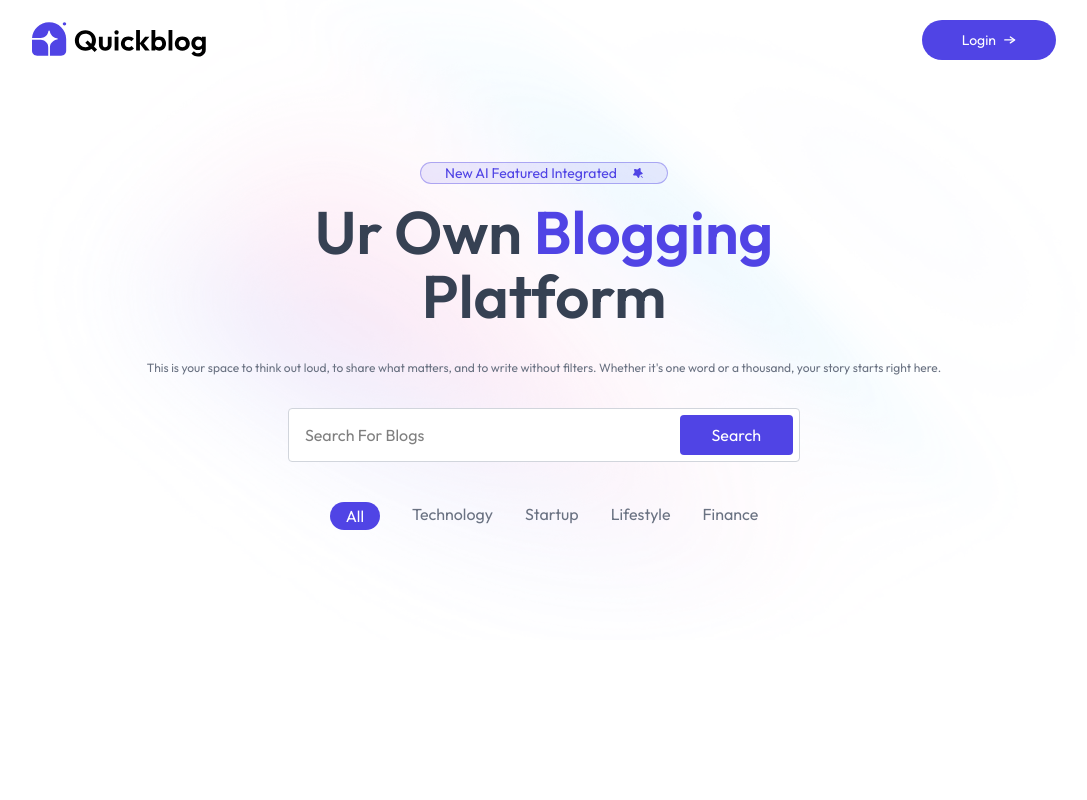
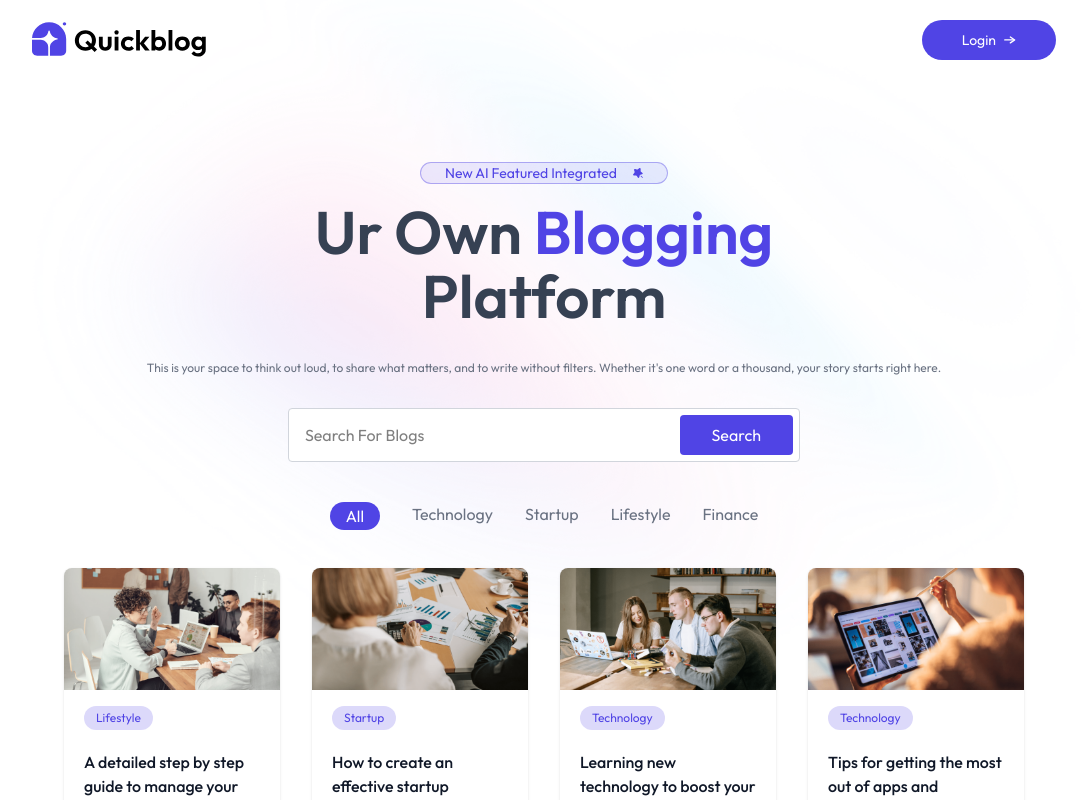
Before and after one commit to dilmithp/ai-powerd-blog, a React (Vite) app: page / in a window 1280 px wide. Both pictures are taken after a click on the button "All". Shown: the top 800 px of the page, without its empty margins (96-1183 px from the left). Built offline with nearby package versions, Linux system fonts and the light colour scheme.

Commit message:
index page done

```diff
--- a/package.json
+++ b/package.json
@@ -11,6 +11,7 @@
   },
   "dependencies": {
     "@tailwindcss/vite": "^4.1.10",
+    "motion": "^12.19.1",
     "react": "^19.1.0",
     "react-dom": "^19.1.0",
     "react-router-dom": "^7.6.2",
--- a/src/App.jsx
+++ b/src/App.jsx
@@ -8,7 +8,7 @@
         <div>
             <Routes>
                 <Route path="/" element={<Home />} />
-                <Route path="/blog" element={<Blog />} />
+                <Route path="/blog/:id" element={<Blog />} />
 
             </Routes>
         </div>
--- /dev/null
+++ b/src/components/BlogCard.jsx
@@ -0,0 +1,18 @@
+import React from 'react'
+import {useNavigate} from "react-router-dom";
+
+const BlogCard = ({blog}) => {
+    const { title, description, image, category, _id } = blog;
+    const navigate = useNavigate();
+    return (
+        <div onClick={()=> navigate(`/blog/${_id}`)} className={'w-full rounded-lg overflow-hidden shadow hover:scale-102 hover:shadow-primary/25 duration-300 cursor-pointer'}>
+            <img className={'aspect-video'} src={image} alt={title}/>
+            <span className={'ml-5 mt-4 px-3 py-1 inline-block bg-primary/20 rounded-full text-primary text-xs'}>{category}</span>
+            <div className={'p-5'}>
+                <h5 className={'mb-2 font-medium text-gray-900'}>{title}</h5>
+                <p className={'mb-3 text-xs text-gray-600'} dangerouslySetInnerHTML={{"__html": description.slice(0,80)}}></p>
+            </div>
+        </div>
+    )
+}
+export default BlogCard
--- a/src/components/Bloglist.jsx
+++ b/src/components/Bloglist.jsx
@@ -1,5 +1,7 @@
 import React, {useState} from 'react'
-import {blogCategories} from "../assets/assets.js";
+import {blog_data, blogCategories} from "../assets/assets.js";
+import {motion} from 'motion/react'
+import BlogCard from "./BlogCard.jsx";
 
 const Bloglist = () => {
     const [menu, setMenu] = useState('all');
@@ -12,14 +14,18 @@
                             className={`cursor-pointer text-gray-500 ${menu === item && 'text-white px-4 pt-0.5'}`}>
                             {item}
                             {
-                                menu === item && (<div className={'absolute left-0 right-0 top-0 h-7 -z-1 bg-primary rounded-full'}></div>)
+                                menu === item && (
+                                    <motion.div layoutId={'underline'} transition={{type: 'spring', stiffness: 500, damping: 30}}
+                                        className={'absolute left-0 right-0 top-0 h-7 -z-1 bg-primary rounded-full'}></motion.div>
+                                )
                             }
 
                         </button>
                     </div>
                 ))}
             </div>
-            <div>
+            <div className='grid grid-cols-1 sm:grid-cols-2 md:grid-cols-3 xl:grid-cols-4 gap-8 mb-24 mx-8 sm:mx-16 xl:mx-40'>
+                {blog_data.filter((blog)=> menu === 'All' ? true: blog.category === menu).map((blog) => <BlogCard key={blog._id} blog={blog} />)}
             </div>
         </div>
     )
```
Also changed, not shown: 1 other file (tests, documents, lock files or other folders).
